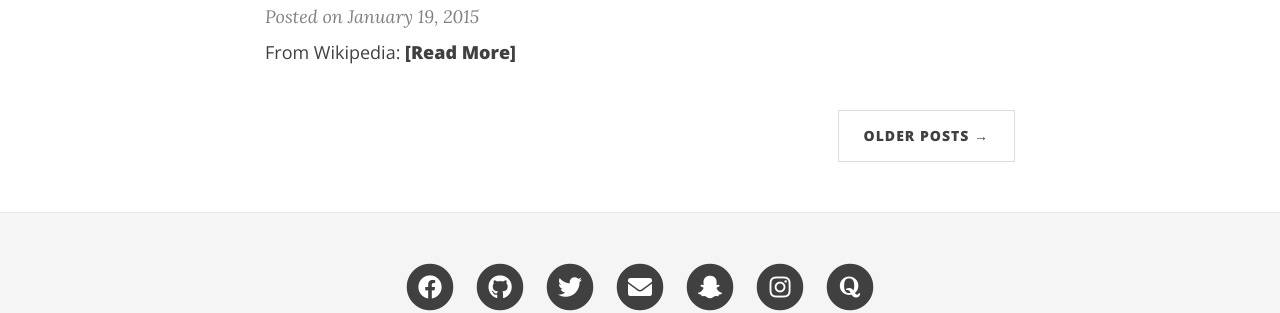
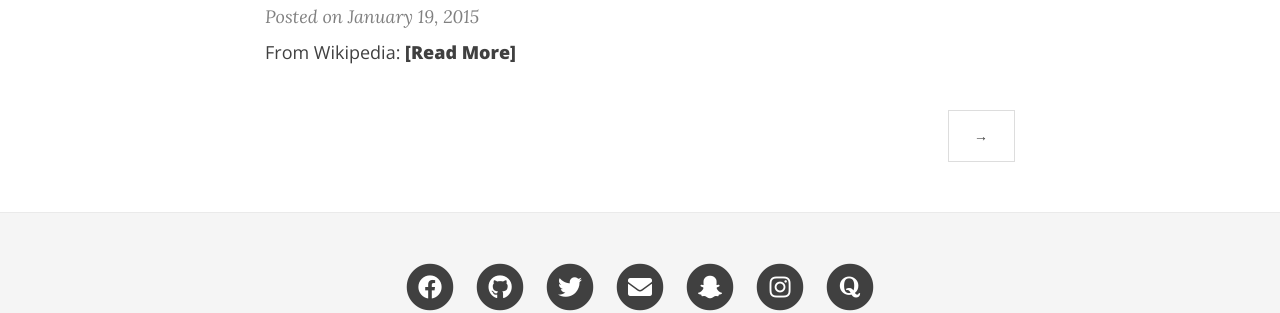
Before and after one commit to iamrdk21/Website1, a Jekyll site: the page built from index.html, in a window 1280 px wide and 900 px high, scrolled down 1418 px. Shown: the part 485-798 px from the top of the window. Built offline with Jekyll 4.4.1, drawn with Linux system fonts in a browser that asks for light colours; nearby versions of some CDN libraries; the list of posts is cut into pages by our own code.

Commit message:
Update index.html

```diff
--- a/index.html
+++ b/index.html
@@ -63,12 +63,12 @@ bigimg:
 <ul class="pager main-pager">
   {% if paginator.previous_page %}
   <li class="previous">
-    <a href="{{ paginator.previous_page_path | relative_url }}">&larr; Newer Posts</a>
+    <a href="{{ paginator.previous_page_path | relative_url }}">&larr;</a>
   </li>
   {% endif %}
   {% if paginator.next_page %}
   <li class="next">
-    <a href="{{ paginator.next_page_path | relative_url }}">Older Posts &rarr;</a>
+    <a href="{{ paginator.next_page_path | relative_url }}">&rarr;</a>
   </li>
   {% endif %}
 </ul>
```
